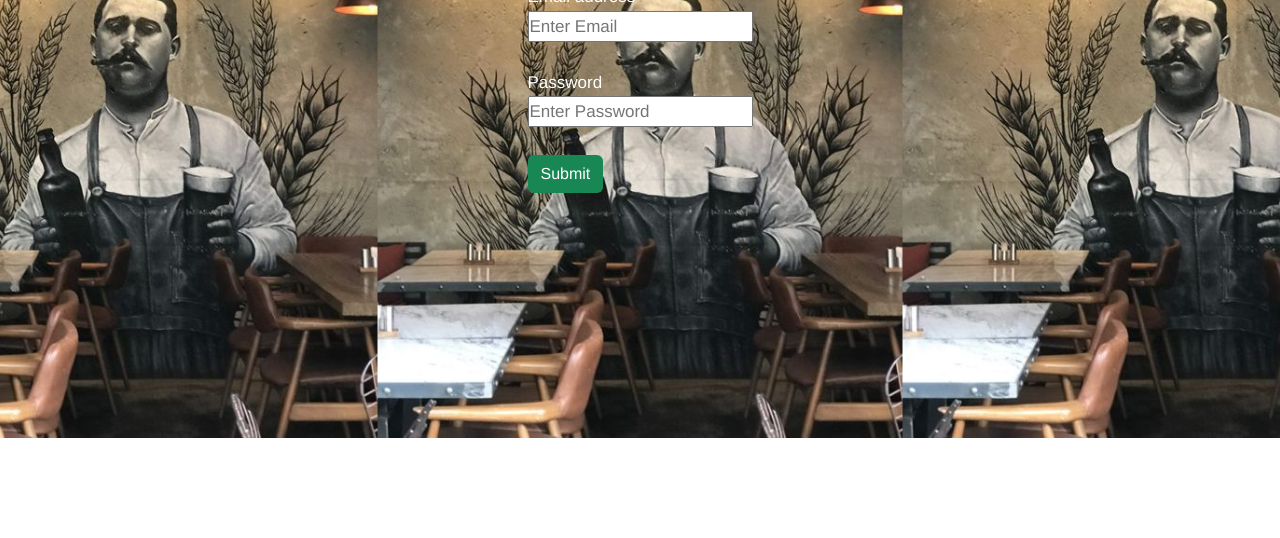
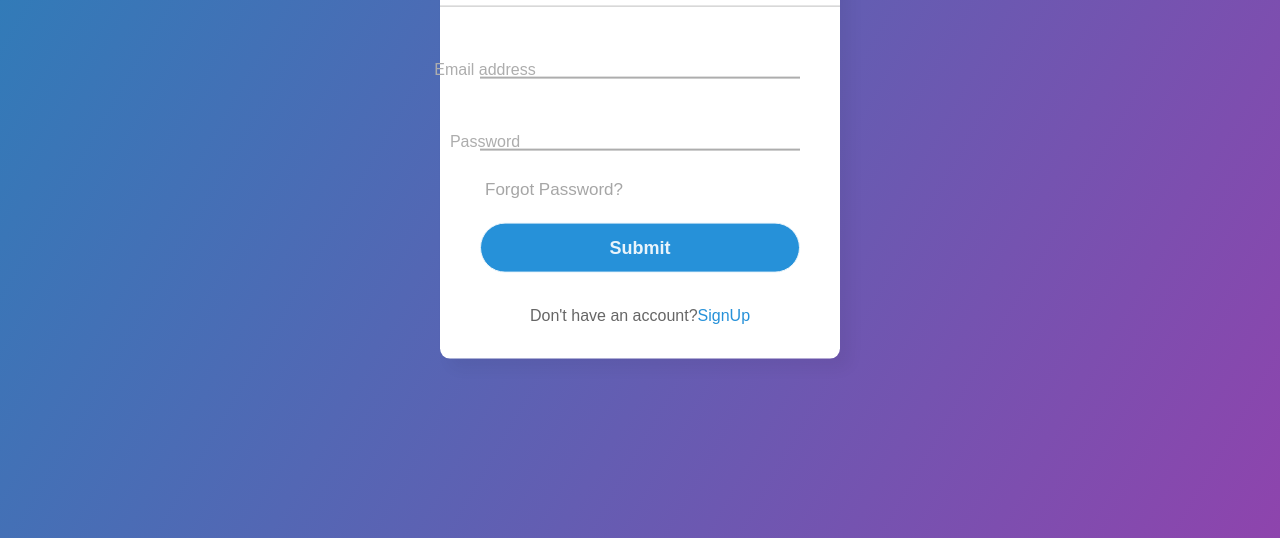
Before and after one commit to AlexIrungu/Phase1-Final-Project, a website: page index.html in a window 1280 px wide. Shown: the part 262-800 px from the top of the page. Drawn offline with Linux system fonts and the light colour scheme; no server answers.

Commit message:
added css to the login page

```diff
--- a/index.html
+++ b/index.html
@@ -15,17 +15,21 @@
 
     </div>
     <header id="showcase" >
+        <h1>LogIn</h1>
     <form id="login_form">
         <div class="field">
-        <label>Email address</label>
-        <br>
-        <input id="enter_email" type="text" placeholder="Enter Email" required><br><br>
+        <input id="frame" type="text"  name="frame" required>
+        <span></span>
+        <label for="username">Email address</label>
         </div>
-        <div>
-        <label>Password</label><br>
-        <input id="enter_password" type="password" placeholder="Enter Password" required><br><br>
+        <div class="field">
+        <input id="pwd" name="pwd" type="password" required>
+        <span></span>
+        <label for="password">Password</label>
     </div>
-    <button id="submit_btn" class="btn text-bg-success">Submit</button>
+    <div class="pass">Forgot Password?</div>
+    <button id="submit_btn" class="btn " onclick="logIn()">Submit</button>
+    <div class="signup_lnk">Don't have an account?<a href="#">SignUp</a></div>
 
     </form>
     </header>
--- a/index.js
+++ b/index.js
@@ -205,5 +205,12 @@ document.addEventListener('DOMContentLoaded', () => {
 
 
     })
+    function logIn(){
+        logName = document.forms["login_form"]["frame"].value;
+        if (logName == ""){
+            alert("Please enter username..")
+        }
+
+    }
 
 })
--- a/login.css
+++ b/login.css
@@ -1,6 +1,8 @@
 *{
     margin: 0;
     padding: 0;
+    box-sizing: border-box;
+    font-family: "poppins", sans-serif;
 }
 body{
     margin: 0;
@@ -8,16 +10,119 @@ body{
     font-size: 17px;
     color: white;
     line-height: 1.6;
+    overflow: hidden;
+    background: linear-gradient(120deg, #2980b9, #8e44ad);
+    height: 100vh;
+    /* background-image: url('./random-drinks.jpg'); */
 
 }
 #showcase {
-    background-image: url('./random-drinks.jpg');
-    height: 700px;
+
+    /* height: 700px;
     background-size: contain;
     background-position: center;
     display: flex;
     flex-direction: column;
     justify-content: center;
-    align-items: center;
+    align-items: center; */
+    position: absolute;
+    top: 50%;
+    left: 50%;
+    transform: translate(-50%, -50%);
+    width: 400px;
+    background: white;
+    border-radius: 10px;
+    box-shadow: 10px 10px 15px rgba(0, 0, 0, 0.05);
+
 
 }
+#showcase form {
+    padding: 0 40px;
+    box-sizing: border-box;
+}
+#showcase h1 {
+    text-align: center;
+    color: black;
+    padding: 20px 0;
+    border-bottom: 1px solid silver;
+}
+form .field{
+    position: relative;
+    border-bottom: 2px solid #adadad;
+    margin: 30px 0;
+}
+.field input {
+    width:100%;
+    padding: 0 5px;
+    height: 40px;
+    font-size: 16px;
+    border: none;
+    background: none;
+    outline: none;
+}
+.field label{
+    position: absolute;
+    top: 50%;
+    left: 5px;
+    color: #adadad;
+    transform: translate(-50%);
+
+    font-size: 16px;
+    pointer-events: none;
+    transition: .5s;
+}
+.field span{
+    content: '';
+    position: absolute;
+    top: 40px;
+    left: 0;
+    width: 0%;
+    height: 2px;
+    background: #2691d9;
+    transition: .5s;
+}
+.field input:focus ~ label,
+.field input:valid ~ label {
+    top: -5px;
+    color: #2691d9;
+}
+.field input:focus ~ span::before
+.field input:valid ~ span::before{
+    width: 100%;
+}
+.pass {
+    margin: -5px 0 20px 5px;
+    color: #a6a6a6;
+    cursor: pointer;
+}
+.pass:hover{
+    text-decoration: underline;
+}
+button[id="submit_btn"]{
+    width: 100%;
+    height: 50px;
+    border: 1px solid;
+    background: #2691d9;
+    border-radius: 25px;
+    font-size: 18px;
+    color: #e9f4fb;
+    font-weight: bold;
+    cursor: pointer;
+}
+button[id="submit_btn"]:hover{
+    border-color: #2691d6;
+    transition: .5s;
+}
+.signup_lnk{
+    margin: 30px 0;
+    text-align: center;
+    font-size: 16px;
+    color: #666666;
+}
+.signup_lnk a {
+    color: #2691d9;
+    text-decoration: none;
+}
+.signup_lnk a:hover{
+    text-decoration: underline;
+}
```
